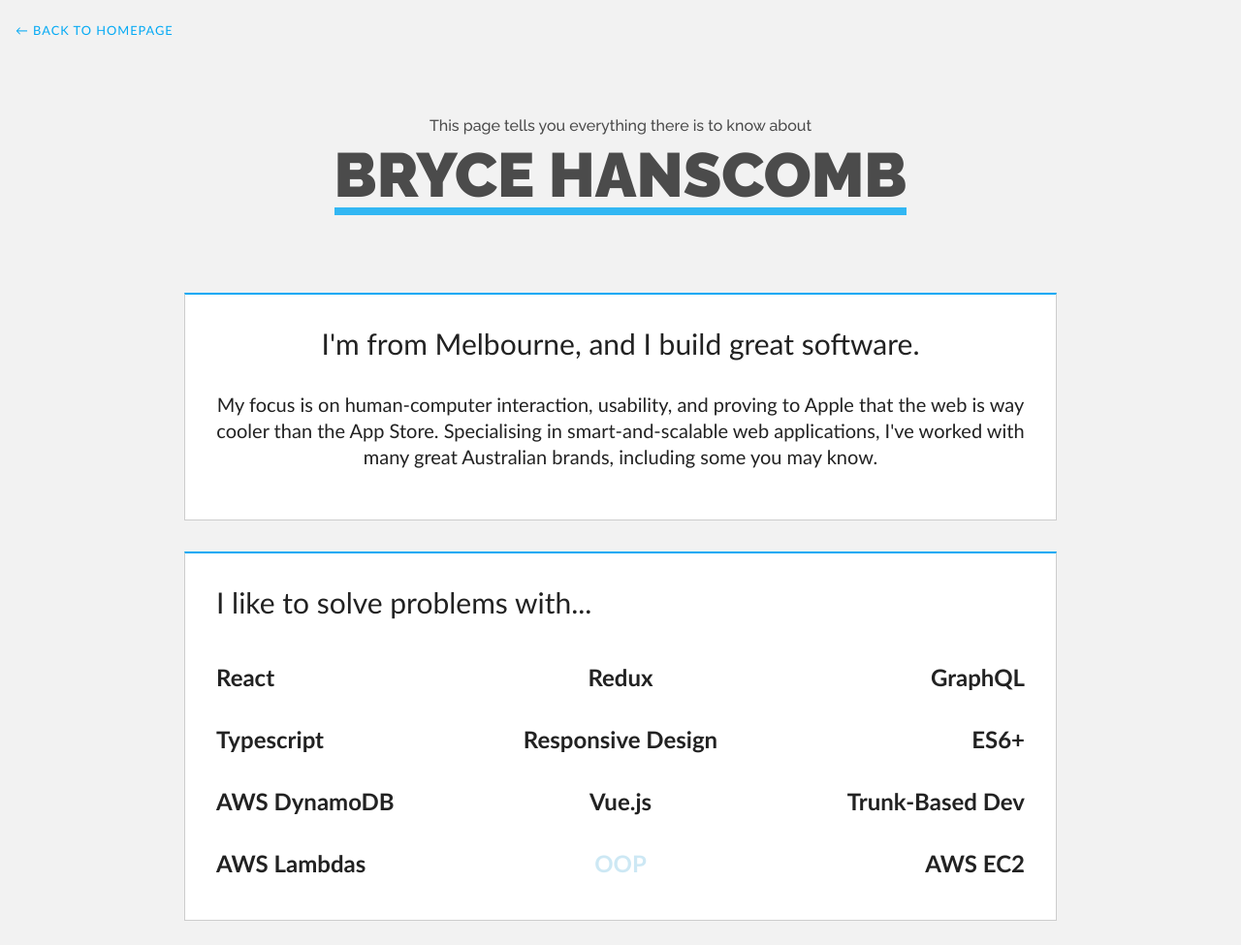
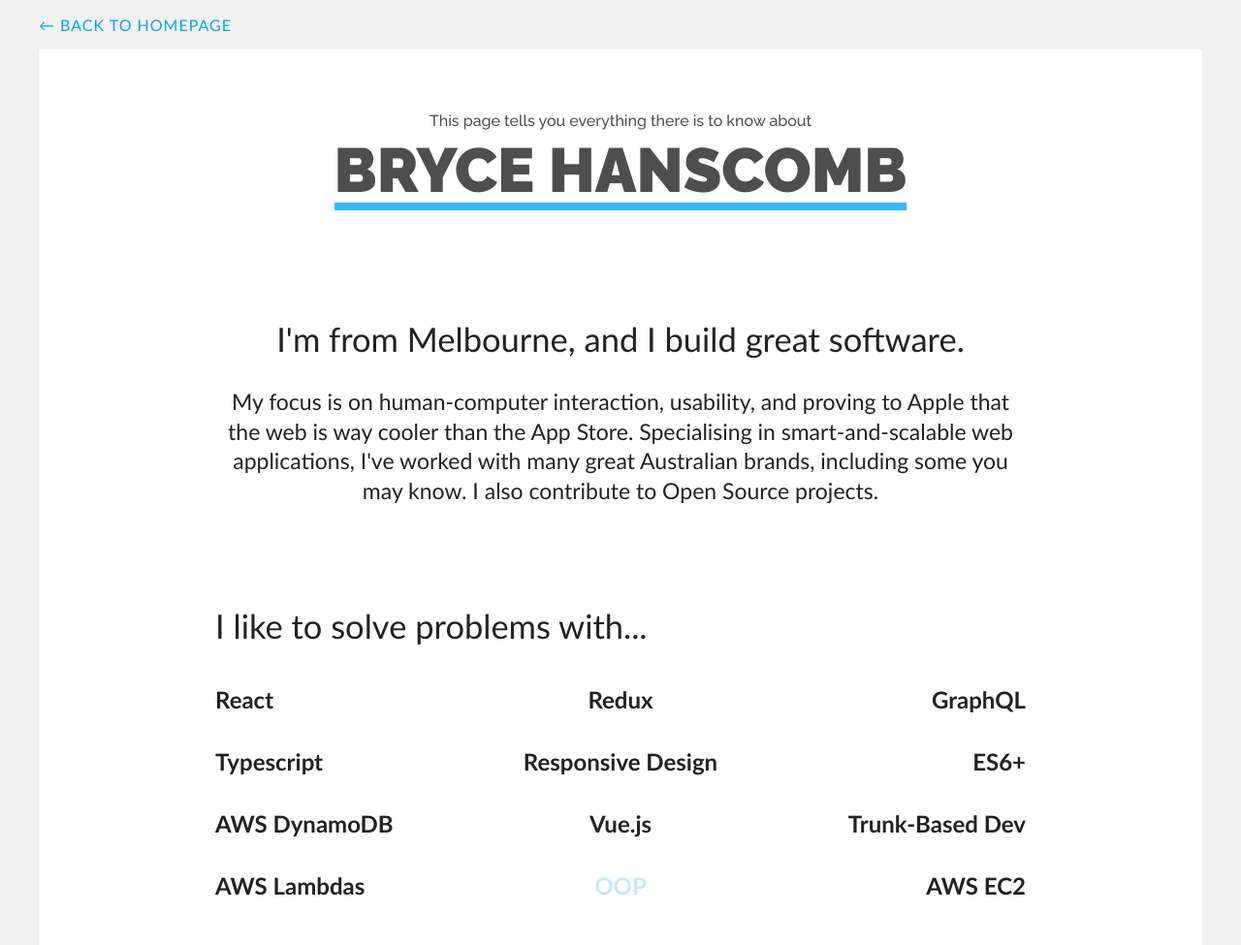
Before and after one commit to brycehanscomb/brycehanscomb.com, a website with bundled scripts: page cv.html in a window 1280 px wide. Shown: the top 975 px of the page at 97% size. Built offline with nearby package versions, Linux system fonts and the light colour scheme.

Commit message:
don't write bad commit messages like this. it reflects poorly on your professionalism

```diff
--- a/common.css
+++ b/common.css
@@ -47,3 +47,31 @@
 main a:hover {
   text-decoration: underline;
 }
+
+
+.page-link {
+  color: var(--primary-color);
+  text-decoration: none;
+  text-transform: lowercase;
+  font-variant: small-caps;
+}
+
+.page-link:hover {
+  text-decoration: none;
+}
+
+.page-link::after {
+  content: "→";
+  /**
+     * Use a nicer arrow from a different typeface
+     */
+  font-family: cursive;
+  position: relative;
+  top: 2px;
+  left: 2px;
+  transition: left 0.1s ease-out;
+}
+
+.page-link:hover::after {
+  left: 7px;
+}
--- a/cv.css
+++ b/cv.css
@@ -2,8 +2,21 @@
 
 
 body {
-  background: var(--secondary-color);
+  background: var(--content-background-color);
+  border: 20px solid var(--secondary-color);
+  border-top: none;
 }
+
+/**
+ * duplicated from index.css
+ */
+@media only screen and (min-width: 480px) {
+  body {
+    font-size: 23px;
+    border-width: 40px;
+  }
+}
+
 
 main,
 header {
@@ -15,21 +28,26 @@
 section {
   width: 100%;
   margin: 0 auto;
-  border: 1px solid #cdcdcd;
+  /*border: 1px solid #cdcdcd;*/
   padding: 2rem;
   background: var(--content-background-color);
   max-width: 900px;
-  border-top: 2px solid var(--primary-color);
-  margin-bottom: 2rem;
+  /*border-top: 1px solid #f2f2f2;*/
+  margin-bottom: 1rem;
+}
+
+section:first-of-type {
+  border-top: none;
 }
 
 .intro {
+  /*margin-top: -3rem;*/
   text-align: center;
 }
 
 .heading {
   font-weight: normal;
-  margin: 0 0 2rem;
+  /*margin: 0 0 2rem;*/
 }
 
 .position {
@@ -197,15 +215,19 @@
 }
 
 nav {
-  padding: 1rem;
+  /*padding: 1rem;*/
 }
 
 .home-link {
-  font-size: 0.8rem;
+  font-size: 1rem;
   text-transform: uppercase;
   letter-spacing: 1px;
   color: var(--primary-color);
   text-decoration: none;
+  display: block;
+  background: var(--secondary-color);
+  padding: 1rem;
+  padding-left: 0;
 }
 
 .home-link:hover,
--- a/cv.html
+++ b/cv.html
@@ -24,6 +24,7 @@
             <p>
                 My focus is on human-computer interaction, usability, and proving to Apple that the web is way cooler than the App Store.
                 Specialising in smart-and-scalable web applications, I've worked with many great Australian brands, including some you may know.
+                I also contribute to Open Source projects.
             </p>
         </section>
         <section>
@@ -171,14 +172,6 @@
                 <p class="company">Sin Design</p>
                 <p class="timeframe">Oct 2012 &mdash; Jan 2014</p>
             </div>
-            <div class="item compact">
-                <img height="100" width="133.333" class="logo" src="/assets/images/stak-logo.png" role="presentation">
-                <h3 class="position">
-                    Freelance Web, Mobile &amp; UX Developer
-                </h3>
-                <p class="company">Stak Digital</p>
-                <p class="timeframe">2007 &mdash; Present</p>
-            </div>
         </section>
     </main>
 </body>
```
Also changed, not shown: index.css (+0 -26 lines), pages/exittext.md (+2 -0 lines).
